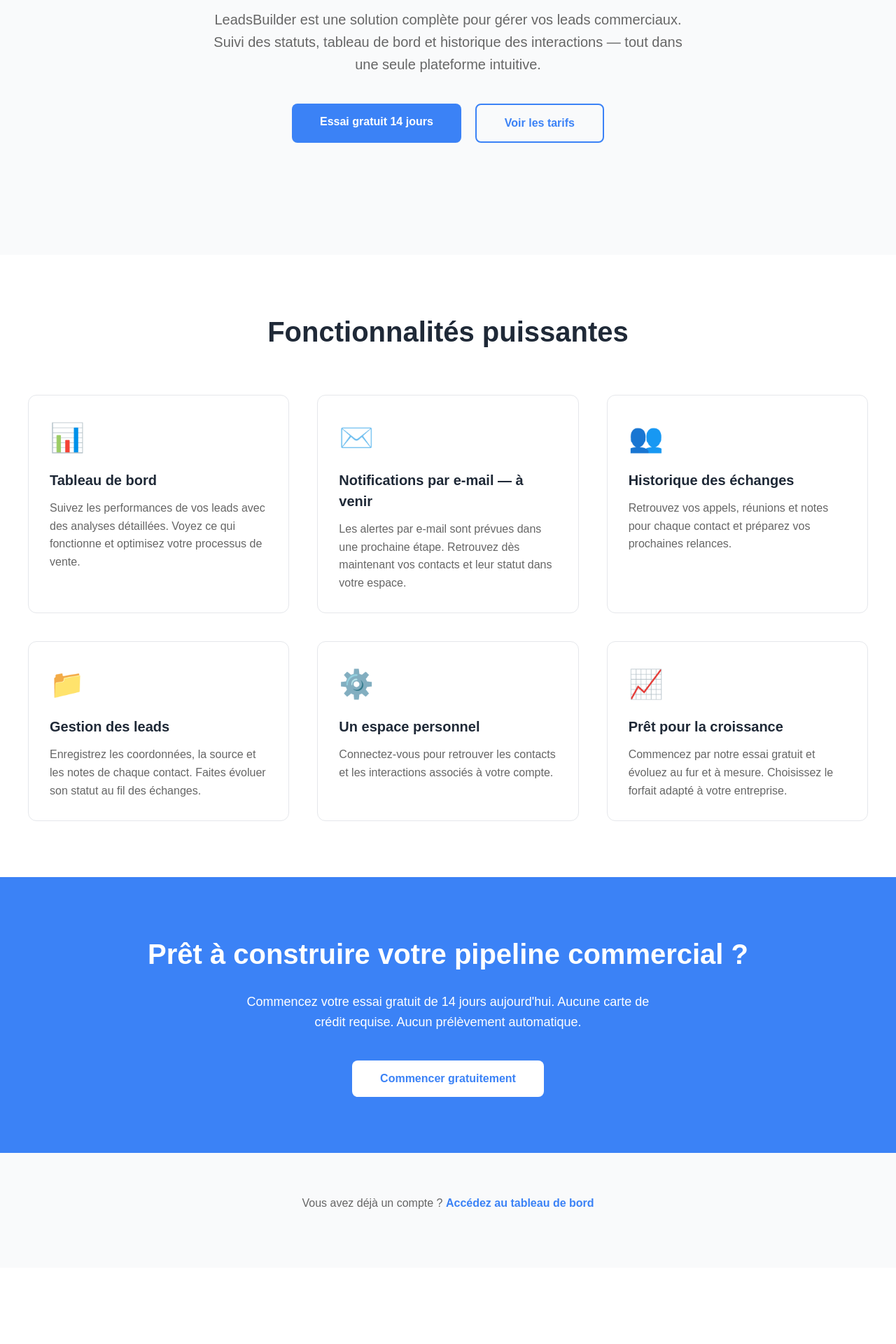
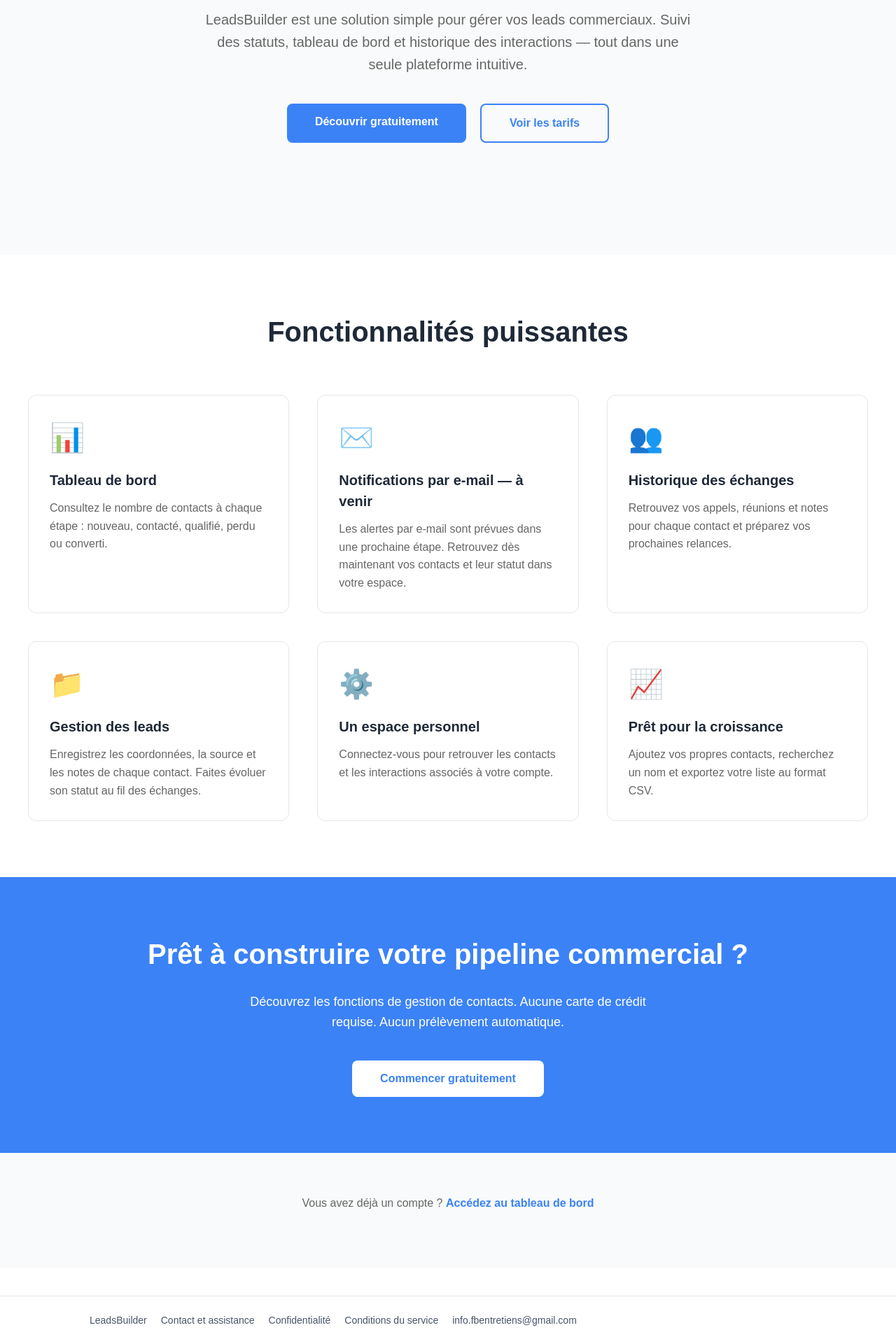
Before and after one commit to infofbentretiens-code/leadsbuilder, a Next.js app: page / in a window 1280 px wide. Shown: the part 393-2313 px from the top of the page at 70% size. Before the commit the page ends 2204 px from the top, so only its background shows below. Built offline with nearby package versions, Linux system fonts and the light colour scheme.

Commit message:
Corriger app

```diff
--- a/app/layout.js
+++ b/app/layout.js
@@ -1,14 +1,15 @@
 import './globals.css';
+import SiteFooter from './components/SiteFooter';
 export const metadata = {
   title: 'Swissbuisness LeadsBuilder',
-  description: 'Plateforme de gestion de leads pour F.B Rénovations et Nettoyages',
+  description: 'Organisez vos contacts commerciaux, suivez vos échanges et préparez vos relances avec LeadsBuilder.',
 }
 
 export default function RootLayout({ children }) {
   return (
     <html lang="fr">
       <body>
-        {process.env.SUPABASE_DATA_READY !== 'true' && <div role="status" style={{padding:'12px 20px',background:'#fff7ed',textAlign:'center'}}>Ouverture en préparation : les inscriptions seront bientôt disponibles.</div>}{children}
+        {process.env.SUPABASE_DATA_READY !== 'true' && <div role="status" style={{padding:'12px 20px',background:'#fff7ed',textAlign:'center'}}>Ouverture en préparation : les inscriptions seront bientôt disponibles.</div>}{children}<SiteFooter/>
       </body>
     </html>
   )
--- a/app/page.js
+++ b/app/page.js
@@ -65,7 +65,7 @@
         textAlign: 'center',
       }}>
         <h1 style={{
-          fontSize: '56px',
+          fontSize: 'clamp(32px, 7vw, 56px)',
           fontWeight: 'bold',
           marginBottom: '24px',
           color: '#1F2937',
@@ -81,14 +81,14 @@
           maxWidth: '700px',
           lineHeight: '1.6',
         }}>
-          LeadsBuilder est une solution complète pour gérer vos leads commerciaux. Suivi des statuts, tableau de bord et historique des interactions — tout dans une seule plateforme intuitive.
+          LeadsBuilder est une solution simple pour gérer vos leads commerciaux. Suivi des statuts, tableau de bord et historique des interactions — tout dans une seule plateforme intuitive.
         </p>
 
         <div style={{
           display: 'flex',
           gap: '20px',
           justifyContent: 'center',
-          marginBottom: '80px',
+          marginBottom: '80px', flexWrap: 'wrap',
         }}>
           <Link href="/pricing" style={{
             padding: '14px 40px',
@@ -99,7 +99,7 @@
             textDecoration: 'none',
             fontSize: '16px',
           }}>
-            Essai gratuit 14 jours
+            Découvrir gratuitement
           </Link>
           <Link href="/pricing" style={{
             padding: '14px 40px',
@@ -133,7 +133,7 @@
 
         <div style={{
           display: 'grid',
-          gridTemplateColumns: 'repeat(auto-fit, minmax(300px, 1fr))',
+          gridTemplateColumns: 'repeat(auto-fit, minmax(min(100%, 300px), 1fr))',
           gap: '40px',
           maxWidth: '1200px',
           margin: '0 auto',
@@ -161,7 +161,7 @@
               color: '#666',
               lineHeight: '1.6',
             }}>
-              Suivez les performances de vos leads avec des analyses détaillées. Voyez ce qui fonctionne et optimisez votre processus de vente.
+              Consultez le nombre de contacts à chaque étape : nouveau, contacté, qualifié, perdu ou converti.
             </p>
           </div>
 
@@ -296,7 +296,7 @@
               color: '#666',
               lineHeight: '1.6',
             }}>
-              Commencez par notre essai gratuit et évoluez au fur et à mesure. Choisissez le forfait adapté à votre entreprise.
+              Ajoutez vos propres contacts, recherchez un nom et exportez votre liste au format CSV.
             </p>
           </div>
         </div>
@@ -324,7 +324,7 @@
           margin: '0 auto 40px',
           lineHeight: '1.6',
         }}>
-          Commencez votre essai gratuit de 14 jours aujourd'hui. Aucune carte de crédit requise. Aucun prélèvement automatique.
+          Découvrez les fonctions de gestion de contacts. Aucune carte de crédit requise. Aucun prélèvement automatique.
         </p>
 
         <Link href="/pricing" style={{
```
